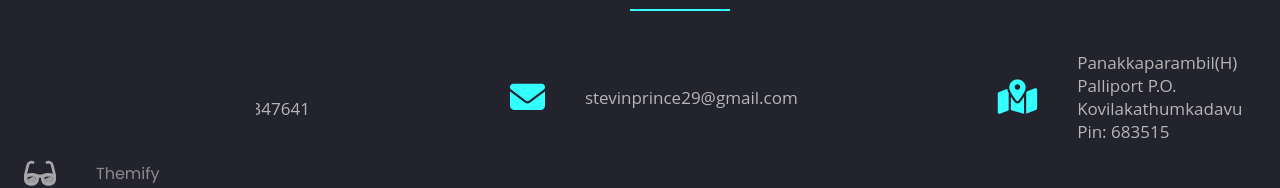
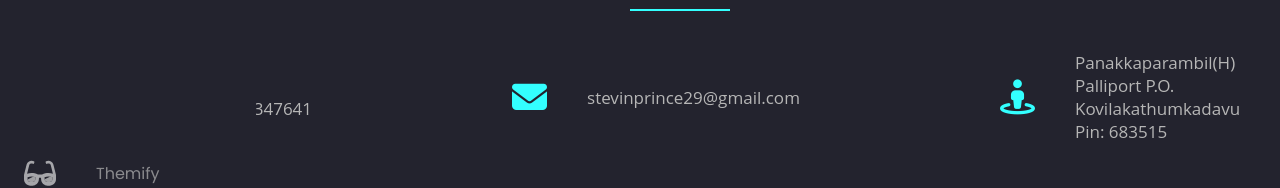
Before and after one commit to Kemosabe2911/Portfolio, a plain HTML site: page index.html in a window 1280 px wide. Shown: the part 587-775 px from the top of the page. Drawn offline with nearby package versions, Linux system fonts and the light colour scheme; a web font is replaced by a local one.

Commit message:
Update contact

```diff
--- a/index.html
+++ b/index.html
@@ -307,7 +307,7 @@
                 </div>
               </div>
               <div class="contact-item">
-                <div class="contact-icon"><i class="fas fa-map-marked-alt"></i></div>
+                <div class="contact-icon"><i class="fas fa-street-view"></i></div>
                 <div class="contact-text">
                   Panakkaparambil(H)<br>
                   Palliport P.O.<br>
```
